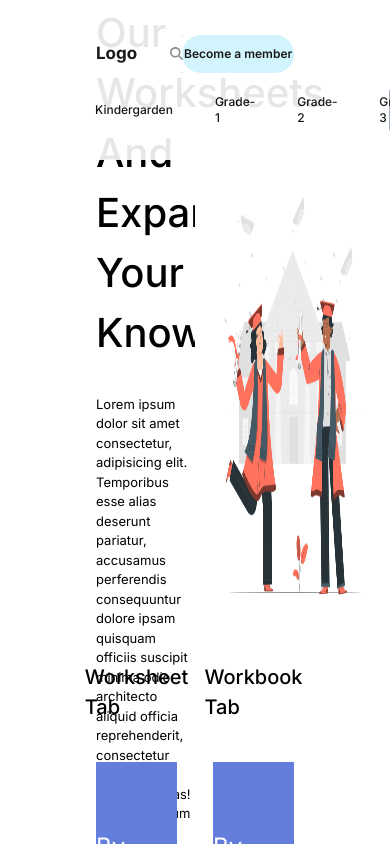
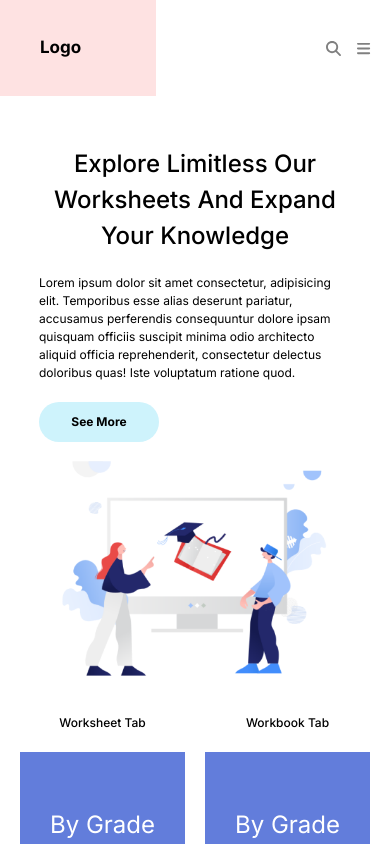
Before and after one commit to Faiaz-Rahman/k5new, a Next.js app: page / in a window 390 px wide. Shown: the top 844 px of the page. Built offline with nearby package versions, Linux system fonts and the light colour scheme.

Commit message:
card and header mobile responsive ui and new resource added

```diff
--- a/src/app/_components/Card/index.tsx
+++ b/src/app/_components/Card/index.tsx
@@ -8,13 +8,13 @@ export default function Card({ title }: CardProps) {
     return (
         <div className="flex flex-col items-center">
             <p
-                className="text-[20px] font-medium text-black
-                mb-10
+                className="text-[12px] font-medium text-black
+                mb-[20px]
             "
             >
                 {title}
             </p>
-            <div className="h-[402px] w-[100%] bg-[--card] mb-16">
+            <div className="h-[292px] w-[100%] bg-[--card] mb-16">
                 <div
                     className="h-[50%] w-full flex items-center
                 justify-center bg-[--card-top] text-white
--- a/src/app/_components/Header/index.tsx
+++ b/src/app/_components/Header/index.tsx
@@ -1,5 +1,5 @@
 import {
-    faChevronDown,
+    faBars,
     faMagnifyingGlass,
 } from '@fortawesome/free-solid-svg-icons'
 import { FontAwesomeIcon } from '@fortawesome/react-fontawesome'
@@ -12,14 +12,51 @@ import { bottom_navbar_items } from '@/app/_constants'
 export default function Head() {
     return (
         <header
-            className="h-40 w-screen
-            flex justify-center items-center flex-col
-            gap-3 fixed bg-white opacity-90 z-10
+            className="
+            h-24 w-screen flex items-center justify-between
+
+            sm:h-full sm:w-full sm:flex sm:items-center sm:bg-red-50 sm:pl-10
+
+            md:h-40 md:w-screen
+            md:flex md:justify-center md:items-center md:flex-col
+            md:gap-3 md:fixed md:bg-white md:opacity-90 md:z-10
             "
         >
+            <div
+                className="h-full w-2/5 items-center flex
+                        bg-red-100 pl-10 md:hidden
+                    "
+            >
+                <p
+                    className="text-black font-bold
+                        text-[17px]
+                    "
+                >
+                    Logo
+                </p>
+            </div>
+
+            <div className="pr-[20px] flex items-center md:hidden">
+                <FontAwesomeIcon
+                    icon={faMagnifyingGlass}
+                    style={{
+                        fontSize: 15,
+                        color: 'gray',
+                    }}
+                />
+
+                <FontAwesomeIcon
+                    icon={faBars}
+                    style={{
+                        fontSize: 15,
+                        color: 'gray',
+                        marginLeft: 16,
+                    }}
+                />
+            </div>
             {/* Header Top UI*/}
             <div
-                className="h-12 w-full flex items-center pl-24"
+                className="hidden md:h-12 md:w-full md:flex md:items-center md:pl-24"
                 // bg-red-100
             >
                 {/* Logo Container */}
@@ -95,7 +132,7 @@ export default function Head() {
 
             {/* Header Bottom UI */}
             <div
-                className="h-10 w-full flex pl-20
+                className="hidden md:h-10 md:w-full md:flex md:pl-20
             "
             >
                 <ul
@@ -144,5 +181,39 @@ export default function Head() {
                 </div>
             </div>
         </header>
+        // <header className="h-24 w-screen flex items-center justify-between">
+        //     <div
+        //         className="h-full w-2/5 flex items-center
+        //                 bg-red-50 pl-10
+        //             "
+        //     >
+        //         <p
+        //             className="text-black font-bold
+        //                 text-[17px]
+        //             "
+        //         >
+        //             Logo
+        //         </p>
+        //     </div>
+
+        //     <div className="pr-[20px]">
+        //         <FontAwesomeIcon
+        //             icon={faMagnifyingGlass}
+        //             style={{
+        //                 fontSize: 15,
+        //                 color: 'gray',
+        //             }}
+        //         />
+
+        //         <FontAwesomeIcon
+        //             icon={faBars}
+        //             style={{
+        //                 fontSize: 15,
+        //                 color: 'gray',
+        //                 marginLeft: 16,
+        //             }}
+        //         />
+        //     </div>
+        // </header>
     )
 }
--- a/src/app/page.tsx
+++ b/src/app/page.tsx
@@ -1,24 +1,38 @@
 import Image from 'next/image'
 import Button from './_components/Button'
 
-import Graduation from '../assets/graduation.png'
+import Education from '../assets/education.png'
 import Card from './_components/Card'
 
 export default function Home() {
     return (
         <main className="flex min-h-screen w-screen flex-col">
-            <div className="w-screen bg-white mt-28">
+            <div className="w-screen bg-white mt-[50px]">
                 {/* hero section */}
-                <div className="w-screen flex h-[550px]">
-                    <div
+                {/* <div className="w-screen flex h-[550px]"> */}
+                <div className="w-screen flex flex-col justify-center">
+                    {/* <div
                         className="w-[50%] h-[100%] flex flex-col
                         pl-24 gap-8 justify-center"
+                    > */}
+                    <div
+                        className="w-full h-full flex flex-col justify-center
+                        pl-[39px] pr-[39px] gap-5
+                    "
                     >
-                        <p className="font-medium text-[40px] text-black ">
+                        {/* <p className="font-medium text-[40px] text-black ">
                             Explore Limitless Our{'\n'}Worksheets And
                             {'\n'} Expand Your Knowledge
+                        </p> */}
+                        <p
+                            className="font-medium text-[24px] text-black
+                            text-center
+                        "
+                        >
+                            Explore Limitless Our Worksheets And
+                            Expand Your Knowledge
                         </p>
-                        <p className="text-[13px]">
+                        <p className="text-[12px] font-normal text-black">
                             Lorem ipsum dolor sit amet consectetur,
                             adipisicing elit. Temporibus esse alias
                             deserunt pariatur, accusamus perferendis
@@ -36,14 +50,18 @@ export default function Home() {
                         />
                     </div>
 
-                    <div
+                    {/* <div
                         className="w-[50%] h-[100%] flex items-center bg-white
                         justify-center
                     "
+                    > */}
+                    <div
+                        className="w-full flex items-center bg-white
+                        justify-center"
                     >
                         <Image
                             unoptimized
-                            src={Graduation}
+                            src={Education}
                             alt="Graduation"
                             style={{
                                 height: '85%',
@@ -55,8 +73,8 @@ export default function Home() {
 
                 {/* cards section */}
                 <div
-                    className="grid grid-cols-2 pl-24 pr-24
-                    gap-9
+                    className="grid grid-cols-2 pl-[20px] pr-[20px]
+                    gap-[20px]
                 "
                 >
                     <Card title="Worksheet Tab" />
@@ -69,11 +87,11 @@ export default function Home() {
 
                 {/* latest/top selling section */}
                 <div
-                    className="w-full pl-24 pr-24 flex
-                    gap-9 mb-24
+                    className="w-full pl-[20px] pr-[20px] flex
+                    gap-10 mb-24 flex-col
                 "
                 >
-                    <div className="h-full w-1/2">
+                    <div className="h-full w-full">
                         <p
                             className="text-black text-[18px] font-semibold
                             mb-7
@@ -106,7 +124,7 @@ export default function Home() {
                             Base Ten Blocks
                         </p>
                     </div>
-                    <div className="h-full w-1/2">
+                    <div className="h-full w-full">
                         <p
                             className="text-black text-[18px] font-semibold
                             mb-7
```
Also changed, not shown: src/assets/education.png (added).
